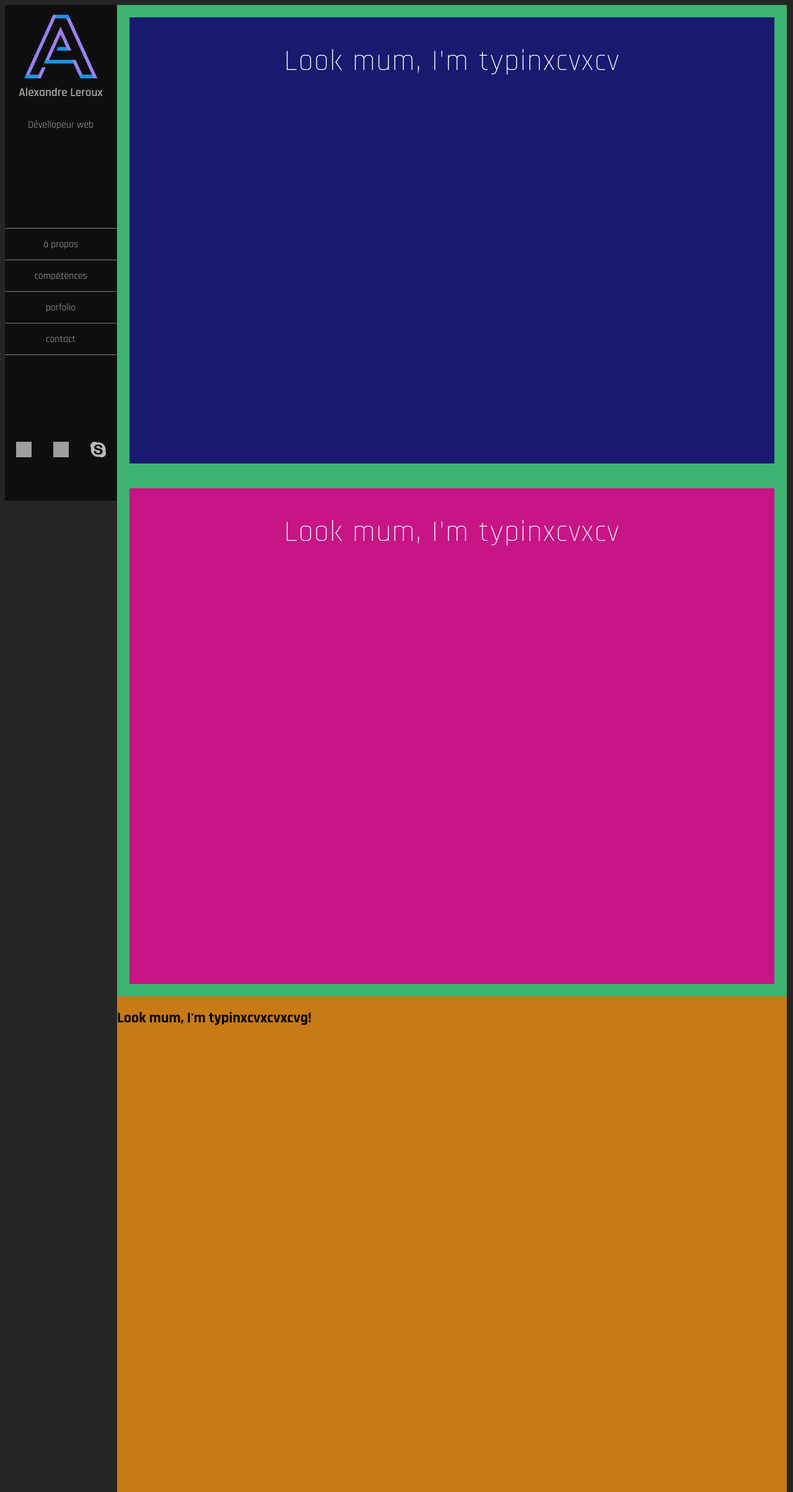
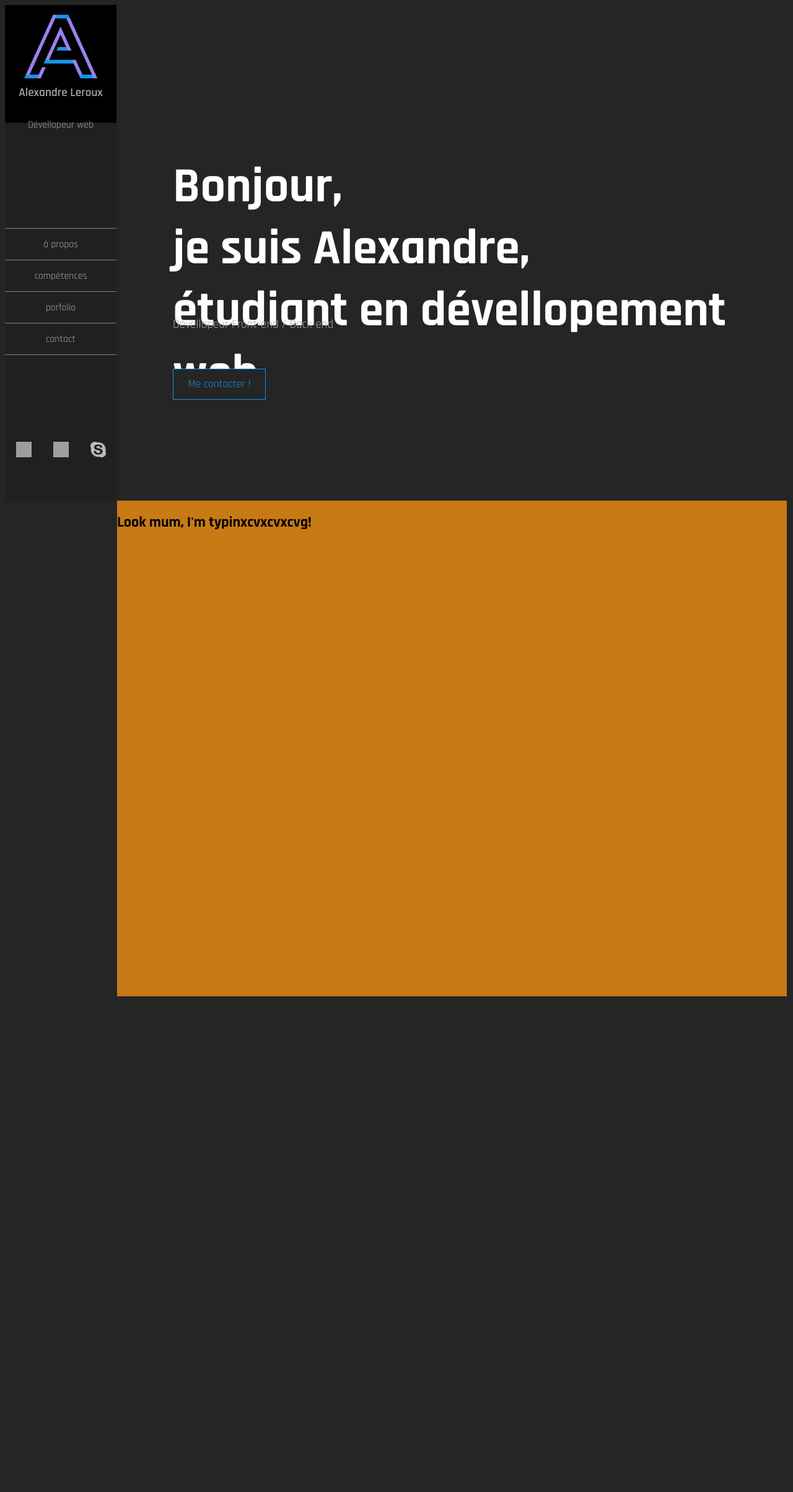
Before and after one commit to alexandre-leroux/runtrack3, a PHP site: page / in a window 1280 px wide. Shown: the whole page at 62% size. After the commit the page ends 1608 px from the top, so only its background shows below. Run offline with PHP 8.4, Linux system fonts and the light colour scheme; some libraries are stand-ins or nearby versions; grey boxes are pictures that could not be loaded.

Commit message:
accueil ok

```diff
--- a/jour09/site-perso/index.html
+++ b/jour09/site-perso/index.html
@@ -4,6 +4,7 @@
   <meta charset="utf-8">
   <title>Alexandre Leroux - Dévellopeur web</title>
   <meta name="description" content="Alexandre Leroux - Dévelopeur web, étudiant à LaPlateforme_ Marseille.">
+  <link  rel="stylesheet"  href="https://cdnjs.cloudflare.com/ajax/libs/animate.css/4.1.1/animate.min.css"/>
   <link rel="stylesheet" href="style/sass/style.css">
   <link rel="stylesheet" href="https://cdn.jsdelivr.net/gh/jgthms/minireset.css@master/minireset.min.css">
 </head>
@@ -40,15 +41,28 @@
 
 
     <section id="section_centrale">
+
+      <div id="accueil">
+
         <div class="type-js headline">
-          <h1 class="text-js">Look mum, I'm typinxcvxcvxcvg!</h1>
-
+          <p class="text-js">Bonjour,</p>
+        </div>
+        <div class="type-js2 headline">
+          <p class="text-js">je suis Alexandre,</p>
+        </div>
+        <div class="type-js3 headline">
+          <p class="text-js">étudiant en dévellopement web</p>
         </div>
 
-        <div id="test" class="type-js headline">
-          <h1 class="text-js">Look mum, I'm typinxcvxcvxcvg!</h1>
+        <p id="details_dev" class="animate__animated animate__fadeInUp">Dévellopeur Front-end / Back-end</p>
 
-        </div>
+        <button id="boutton_contact_accueil" class="animate__animated animate__fadeInUp">Me contacter !</button>
+      </div>
+
+
+
+
+
         <div id="test2" >
           <h1 >Look mum, I'm typinxcvxcvxcvg!</h1>
 
--- a/jour09/site-perso/script.js
+++ b/jour09/site-perso/script.js
@@ -1,22 +1,25 @@
 
-
-function autoType(elementClass, typingSpeed){
+// var time_delai = 1500
+function autoType(elementClass, typingSpeed, time_delai){
   var thhis = $(elementClass);
   thhis.css({
     "position": "relative",
     "display": "inline-block"
   });
-    thhis.prepend('<div class="cursor" style="right: initial; left:0;"></div>');
+//   thhis.prepend('<div class="cursor" style="right: initial; left:0;"></div>');
   thhis = thhis.find(".text-js");
   var text = thhis.text().trim().split('');
   var amntOfChars = text.length;
   var newString = "";
-    thhis.text("|");
-    setTimeout(function(){
+//   thhis.text("|");
+  setTimeout(function()
+  {
     thhis.css("opacity",1);
     thhis.prev().removeAttr("style");
     thhis.text("");
-      for(var i = 0; i < amntOfChars; i++){
+
+    for(var i = 0; i < amntOfChars; i++)
+    {
       (function(i,char){
         setTimeout(function() {
           newString += char;
@@ -24,12 +27,25 @@ function autoType(elementClass, typingSpeed){
         },i*typingSpeed);
       })(i+1,text[i]);
     }
-    },1500);
+
+  },time_delai);
 }
 
 $(document).ready(function(){
   // Now to start autoTyping just call the autoType function with the
   // class of outer div
   // The second paramter is the speed between each letter is typed.
-    autoType(".type-js",200);
+  autoType(".type-js",40,500);
 });
+$(document).ready(function(){
+    // Now to start autoTyping just call the autoType function with the
+    // class of outer div
+    // The second paramter is the speed between each letter is typed.
+    autoType(".type-js2",30,1150);
+  });
+  $(document).ready(function(){
+    // Now to start autoTyping just call the autoType function with the
+    // class of outer div
+    // The second paramter is the speed between each letter is typed.
+    autoType(".type-js3",20,2000);
+  });
--- a/jour09/site-perso/style/sass/style.css
+++ b/jour09/site-perso/style/sass/style.css
@@ -1,5 +1,5 @@
 @import url("https://fonts.googleapis.com/css2?family=Rajdhani:wght@300;400;500;600;700&display=swap");
-header #nav_et_rs #div_reseaux_sociaux, header #nav_et_rs nav a, header #nav_et_rs nav .lien_nav, header #nav_et_rs, header #div_logo a, header #div_logo, header {
+#accueil, header #nav_et_rs #div_reseaux_sociaux, header #nav_et_rs nav a, header #nav_et_rs nav .lien_nav, header #nav_et_rs, header #div_logo a, header #div_logo, header {
   display: flex;
   justify-content: center;
   align-items: center;
@@ -13,6 +13,7 @@ body {
 
 main {
   display: flex;
+  font-family: "Rajdhani", sans-serif;
 }
 
 header {
@@ -20,7 +21,7 @@ header {
   z-index: 100;
   flex-direction: column;
   justify-content: space-between;
-  background-color: #0e0e0e;
+  background-color: #202020;
   width: 180px;
   height: 100vh;
   color: darkgray;
@@ -29,6 +30,8 @@ header #div_logo {
   flex-direction: column;
   justify-content: space-around;
   height: 190px;
+  width: 100%;
+  background-color: black;
 }
 header #div_logo a {
   margin-top: 15px;
@@ -73,9 +76,9 @@ header #nav_et_rs nav a {
   transition-duration: 500ms;
 }
 header #nav_et_rs nav a:hover {
-  background-color: mediumblue;
+  background-color: #2a2a2a;
   transition-duration: 500ms;
-  color: mediumorchid;
+  color: #75aaff;
 }
 header #nav_et_rs #div_reseaux_sociaux {
   justify-content: space-around;
@@ -100,17 +103,64 @@ header #nav_et_rs #div_reseaux_sociaux a img:hover {
   position: relative;
   left: 181px;
   width: calc(100vw - 199px);
-  background-color: mediumseagreen;
 }
 
-.type-js {
-  height: 90vh;
-  background-color: midnightblue;
+#accueil {
+  width: 100%;
+  height: 100vh;
+  display: flex;
+  align-items: flex-start;
+  flex-direction: column;
 }
-
-#test {
-  background-color: mediumvioletred;
-  height: 100vh;
+#accueil .type-js {
+  height: 100px;
+}
+#accueil .type-js2 {
+  height: 100px;
+}
+#accueil .type-js3 {
+  height: 100px;
+}
+#accueil .headline {
+  margin-left: 90px;
+  color: white;
+  font-size: 32px;
+}
+#accueil .headline p {
+  text-align: left;
+  font-weight: bold;
+  font-size: 5rem;
+}
+#accueil .text-js {
+  opacity: 0;
+}
+#accueil #details_dev {
+  margin-left: 90px;
+  margin-top: 40px;
+  color: darkgray;
+  font-size: 1.2rem;
+}
+#accueil #boutton_contact_accueil {
+  margin-left: 90px;
+  margin-top: 40px;
+  height: 50px;
+  width: 150px;
+  font-family: "Rajdhani", sans-serif;
+  font-size: 1.1rem;
+  background-color: #252525;
+  color: #1397EA;
+  border: solid 1px #1397EA;
+  transition: 0.7s;
+}
+#accueil #boutton_contact_accueil:hover {
+  cursor: pointer;
+  background-color: #1397EA;
+  color: white;
+  transition: 0.7s;
+}
+#accueil .animate__animated.animate__fadeInUp {
+  animation-delay: 2.8s;
+  animation-duration: 0.3s;
 }
 
 #test2 {
@@ -118,47 +168,4 @@ header #nav_et_rs #div_reseaux_sociaux a img:hover {
   height: 100vh;
 }
 
-.text-js {
-  opacity: 0;
-}
-
-@keyframes flash {
-  0% {
-    opacity: 1;
-  }
-  100% {
-    opacity: 0;
-  }
-}
-.headline {
-  margin: 20px;
-  color: white;
-  font-size: 32px;
-  text-align: center;
-}
-.headline h1 {
-  letter-spacing: 1.6px;
-  font-weight: 300;
-}
-
-.twitterLink {
-  position: absolute;
-  bottom: 0;
-  right: 0;
-  margin: 10px 15px;
-  z-index: 3;
-}
-.twitterLink svg {
-  width: 25px;
-}
-
-.credit {
-  position: fixed;
-  bottom: 20px;
-  left: 50%;
-  transform: translateX(-50%);
-  color: white;
-  text-decoration: none;
-}
-
 /*# sourceMappingURL=style.css.map */
--- a/jour09/site-perso/style/sass/style.scss
+++ b/jour09/site-perso/style/sass/style.scss
@@ -15,6 +15,7 @@ body{
 }
 main{
     display: flex;
+    font-family: 'Rajdhani', sans-serif;
 }
 
 // -----------------------------header
@@ -25,7 +26,7 @@ header{
     @extend %dflex-center;
     flex-direction: column;
     justify-content: space-between;
-    background-color:#0e0e0e ;
+    background-color:#202020 ;
     width: 180px;
     height: 100vh;
     color:$text_color;
@@ -35,11 +36,12 @@ header{
         flex-direction: column;
         justify-content: space-around;
         height: 190px;
-        // background-color: darkgreen;
+        width: 100%;
+        background-color: rgb(0, 0, 0);
 
             & a{
                 margin-top: 15px;
-                color: darkgray;
+                color: $text_color;
                 text-decoration:none;
                 @extend %dflex-center;
                 flex-direction: column;
@@ -96,9 +98,9 @@ header{
                 // background-color: rgb(161, 42, 42);
 
                 &:hover{
-                    background-color: mediumblue;
+                    background-color: rgb(42, 42, 42);
                     transition-duration: 500ms;
-                    color: mediumorchid;
+                    color: rgb(117, 170, 255);
                 }
             }
         }
@@ -132,6 +134,8 @@ header{
 }
 
 
+// -----------------------------------------------------------accueil---------------
+
 #section_centrale{
     display: flex;
     flex-direction: column;
@@ -139,17 +143,95 @@ header{
     left: 181px;
     width: calc(100vw - 199px);
 
+    // background-color: mediumseagreen;
+}
 
-    background-color: mediumseagreen;
+
+#accueil{
+
+width: 100%;
+height: 100vh;
+display: flex;
+@extend %dflex-center;
+align-items: flex-start;
+flex-direction: column;
+// background-color: orangered;
+
+    $hauteur_div_auto_text:100px;
+
+    & .type-js {
+        // background-color: midnightblue;
+        height: $hauteur_div_auto_text;
+    }
+    & .type-js2 {
+        // background-color: rgb(35, 112, 25);
+        height: $hauteur_div_auto_text;
+    }
+    & .type-js3 {
+        // background-color: rgb(112, 25, 76);
+        height: $hauteur_div_auto_text;
+    }
+
+    & .headline{
+        margin-left: 90px;
+        color: white;
+        font-size: 32px;
+        p{
+            text-align: left;
+            // font-weight: 700;
+            font-weight: bold;
+            font-size: 5rem;
+        }
+      }
+
+    & .text-js{
+      opacity: 0;
+    }
+    & #details_dev{
+        margin-left: 90px;
+        margin-top: 40px;
+        color: $text_color;
+        font-size: 1.2rem;
+
+    }
+    & #boutton_contact_accueil{
+        margin-left: 90px;
+        margin-top: 40px;
+        height: 50px;
+        width: 150px;
+        font-family: 'Rajdhani', sans-serif;
+        font-size: 1.1rem;
+        background-color:#252525 ;
+        color: #1397EA;
+        border: solid 1px #1397EA;
+        transition: 0.7s;
+
+        &:hover{
+            cursor: pointer;
+            background-color:#1397EA ;
+            color: white;
+            transition: 0.7s;
+        }
+    }
+    & .animate__animated.animate__fadeInUp {
+        animation-delay: 2.8s;
+        animation-duration: 0.3s;
+      }
+
+
 }
-.type-js {
-    height: 90vh;
-    background-color: midnightblue;
-}
-#test{
-    background-color: mediumvioletred;
-    height: 100vh;
-}
+
+
+
+
+
+
+
+
+
+
+
+
 #test2{
     background-color: rgb(199, 122, 21);
     height: 100vh;
@@ -195,9 +277,7 @@ header{
 
 // CSS Needed to make it work (Wrote not using SCSS at all copy and paste away)
 // copy and paste into your CSS and the cursor should appear when typing begins
-.text-js{
-    opacity: 0;
-  }
+
 //   .cursor{
 //     display: block;
 //     position: absolute;
@@ -210,14 +290,14 @@ header{
 //     z-index: 1;
 //     animation: flash 0.5s none infinite alternate;
 //   }
-  @keyframes flash{
-    0%{
-      opacity: 1;
-    }
-    100%{
-      opacity: 0;
-    }
-  }
+//   @keyframes flash{
+//     0%{
+//       opacity: 1;
+//     }
+//     100%{
+//       opacity: 0;
+//     }
+//   }
 
 
 
@@ -226,33 +306,3 @@ header{
   // Rest of CSS (Purely for this pen)
 
   // Text Can be styled just like normal
-  .headline{
-    margin: 20px;
-    color: white;
-    font-size: 32px;
-    text-align: center;
-    h1{
-      letter-spacing: 1.6px;
-      font-weight: 300;
-    }
-  }
-
-  .twitterLink{
-    position: absolute;
-    bottom: 0;
-    right: 0;
-    margin: 10px 15px;
-    z-index: 3;
-    svg{
-      width: 25px;
-    }
-  }
-
-  .credit{
-    position: fixed;
-    bottom: 20px;
-    left: 50%;
-    transform: translateX(-50%);
-    color: white;
-    text-decoration: none;
-  }
```
Also changed, not shown: 1 other file. Lines whose indentation alone changed are shown as unchanged.
